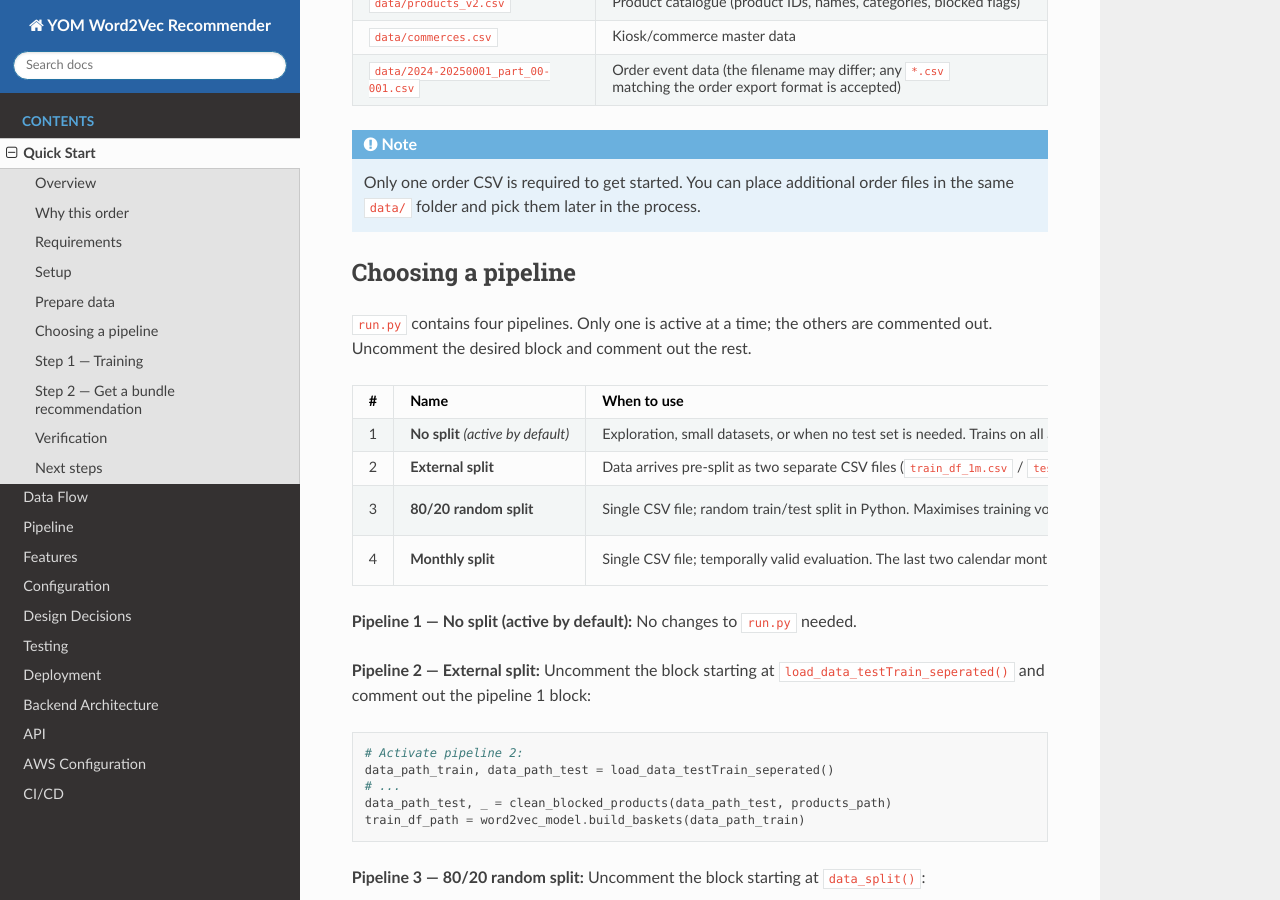
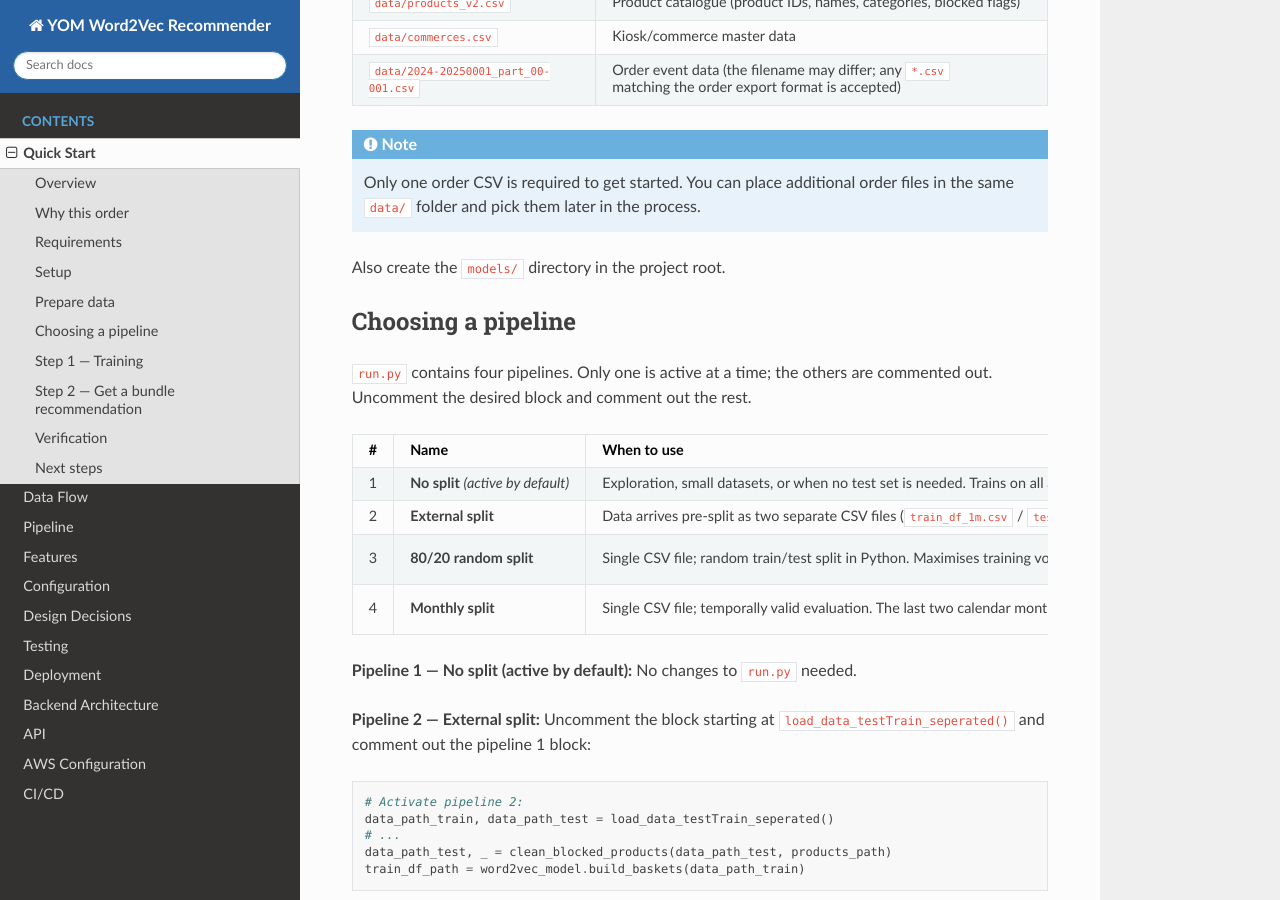
Before and after one commit to chris026/YOM-Word2Vec, a Sphinx documentation site: the page built from docs/quickstart.rst, in a window 1280 px wide and 900 px high, scrolled down 1109 px. Built offline with Sphinx 7.4.7 and the Read the Docs theme 3.1.0, drawn with Linux system fonts in a browser that asks for light colours; pages that are not in the unit, such as notebooks, are missing from menus.

Commit message:
add info for models-folder

```diff
--- a/docs/quickstart.rst
+++ b/docs/quickstart.rst
@@ -65,6 +65,8 @@ Then copy or move the following files into that folder:
 
    Only one order CSV is required to get started. You can place additional order files
    in the same ``data/`` folder and pick them later in the process.
+
+Also create the ``models/`` directory in the project root.
 
 Choosing a pipeline
 -------------------
```
